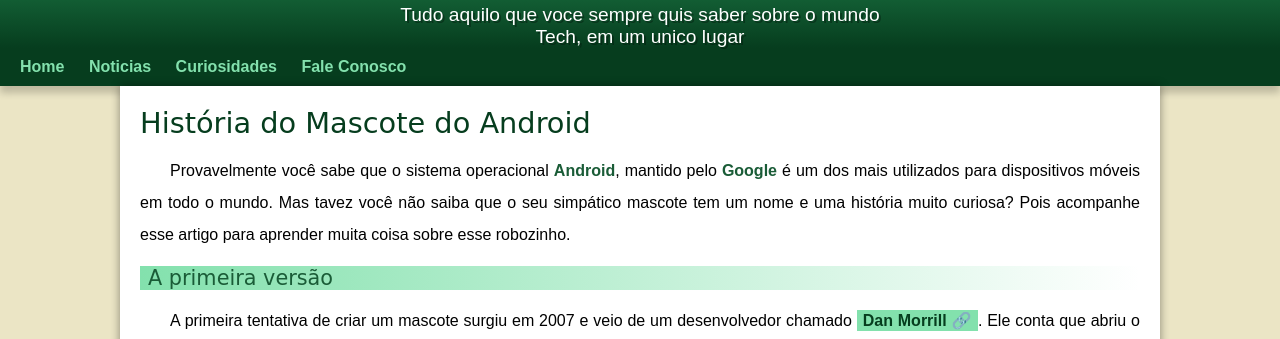
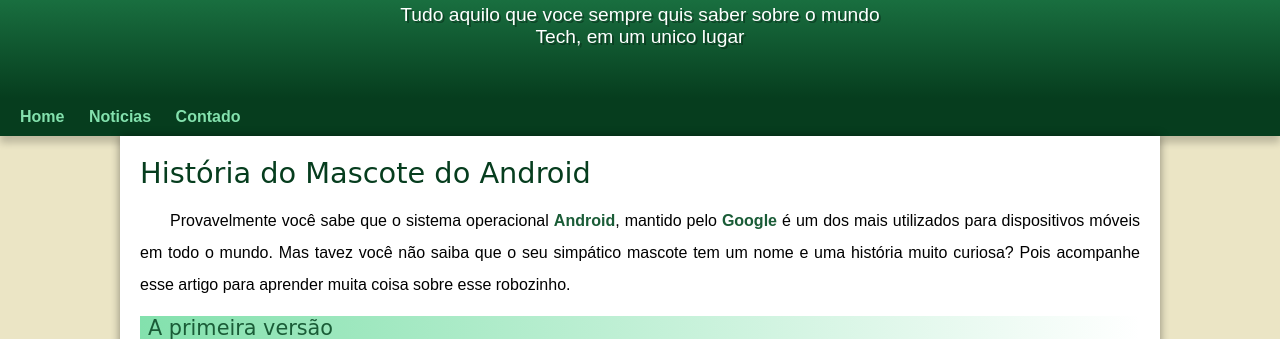
Before and after one commit to Peterson9k/projeto-android, a plain HTML site: page index.html in a window 1280 px wide. Shown: the part 113-452 px from the top of the page. Drawn offline with Linux system fonts and the light colour scheme.

Commit message:
problema de padding corrigido

```diff
--- a/estilo/style.css
+++ b/estilo/style.css
@@ -57,7 +57,7 @@ header > p {
     max-width: 500px;
     padding-right: 10px;
     padding-left: 10px;
-    margin-bottom: 40px;
+    padding-bottom: 50px;
     margin: auto;
     text-shadow: 2px 2px 0px rgba(0, 0, 0, 0.315);
 }
--- a/index.html
+++ b/index.html
@@ -17,8 +17,7 @@
     <nav>
         <a href="#">Home</a>
         <a href="#">Noticias</a>
-        <a href="#">Curiosidades</a>
-        <a href="#">Fale Conosco</a>
+        <a href="#">Contado</a>
     </nav>
     <main>
         <article>
```
